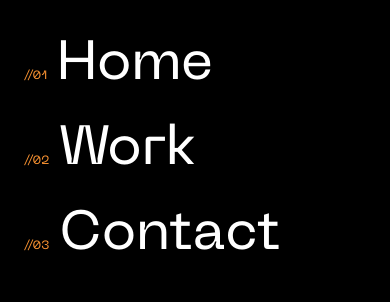
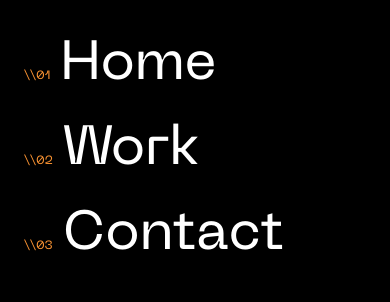
Before and after one commit to WilliamThomsonNZ/PortfolioV2, a Next.js app: page / in a window 390 px wide. Both pictures are taken after a click on the element 351 px from the left and 50 px from the top of the page. Shown: the part 162-464 px from the top of the page. Built offline with nearby package versions, Linux system fonts and the light colour scheme; no server answers.

Commit message:
Implement new mobile menu

```diff
--- a/components/header/index.js
+++ b/components/header/index.js
@@ -169,7 +169,7 @@ const Header = ({ currentPage }) => {
                   >
                     <Link href={"/"}>
                       <a>
-                        <span className={styles.menuNumber}>//01</span>
+                        <span className={styles.menuNumber}>&#92;&#92;01</span>
                         <span className={styles.menuTitle}>Home</span>
                       </a>
                     </Link>
@@ -180,7 +180,7 @@ const Header = ({ currentPage }) => {
                   >
                     <Link href={"/work"}>
                       <a>
-                        <span className={styles.menuNumber}>//02</span>
+                        <span className={styles.menuNumber}>&#92;&#92;02</span>
                         <span className={styles.menuTitle}>Work</span>
                       </a>
                     </Link>
@@ -192,7 +192,7 @@ const Header = ({ currentPage }) => {
                   >
                     <Link href={"/contact"}>
                       <a>
-                        <span className={styles.menuNumber}>//03</span>
+                        <span className={styles.menuNumber}>&#92;&#92;03</span>
                         <span className={styles.menuTitle}>Contact</span>
                       </a>
                     </Link>
```
